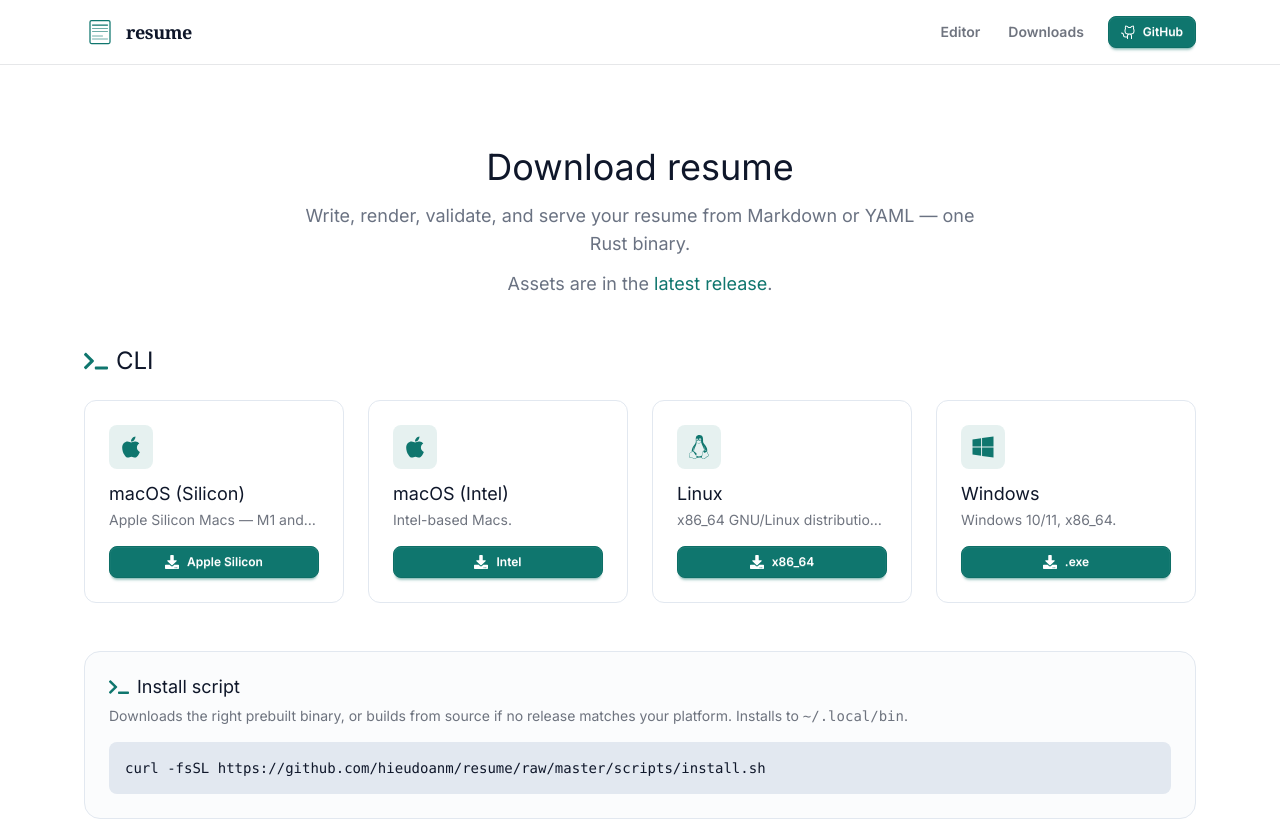
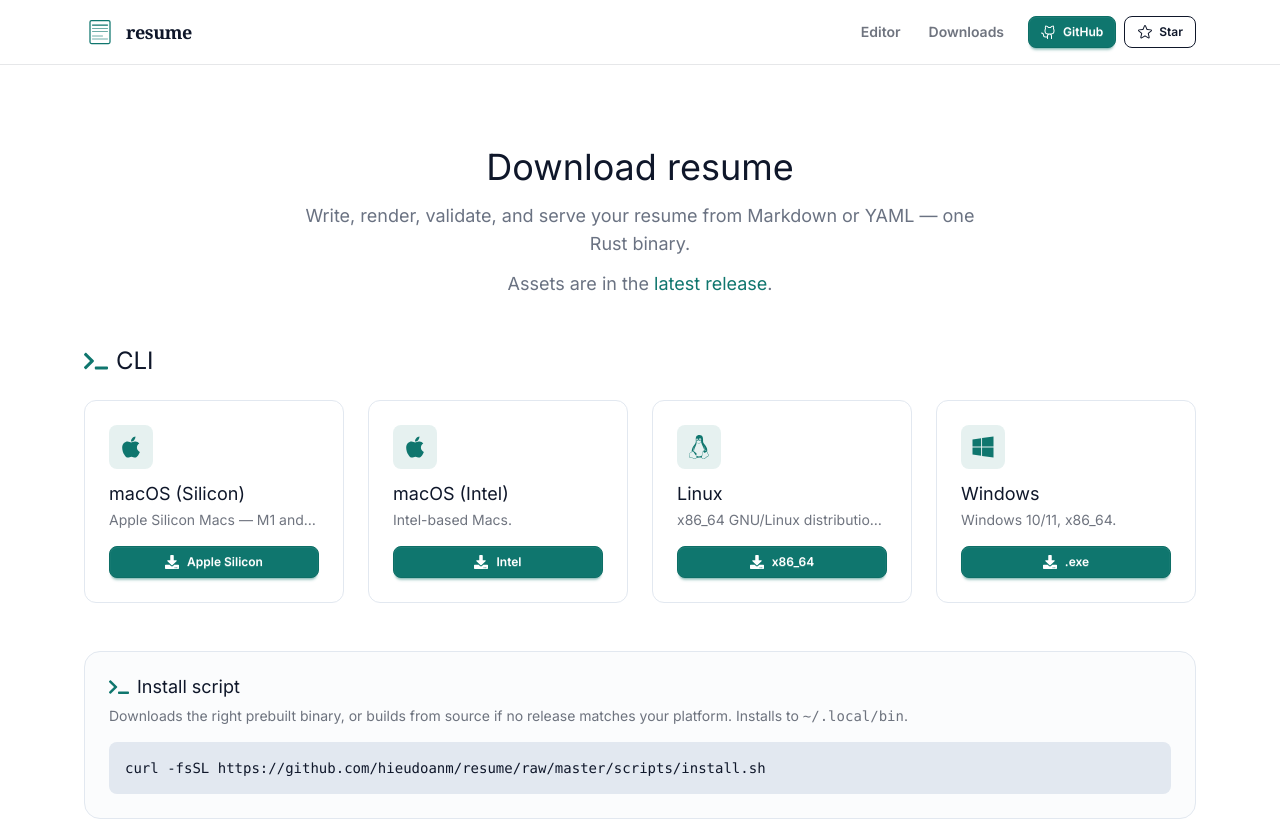
Before and after one commit to hieudoanm/resume, a Next.js app in the folder packages/landing/: page /downloads in a window 1280 px wide. Shown: the top 820 px of the page. Built offline with nearby package versions, Linux system fonts and the light colour scheme.

Commit message:
feat(landing): standardize cta actions and add github star links

```diff
--- a/packages/landing/src/components/molecules/Navbar.tsx
+++ b/packages/landing/src/components/molecules/Navbar.tsx
@@ -3,7 +3,7 @@
 import Link from 'next/link';
 import { useState } from 'react';
 import type { FC, MouseEventHandler } from 'react';
-import { PiGithubLogo } from 'react-icons/pi';
+import { PiGithubLogo, PiStar } from 'react-icons/pi';
 
 export interface NavLink {
   label: string;
@@ -128,6 +128,16 @@ const Navbar: FC<NavbarProps> = ({
             <PiGithubLogo className="h-4 w-4" />
             GitHub
           </a>
+          <a
+            href={githubUrl}
+            target="_blank"
+            rel="noopener noreferrer"
+            className="btn btn-outline btn-sm ml-1 gap-1.5"
+            aria-label={`Star ${name} on GitHub`}
+          >
+            <PiStar className="h-4 w-4" />
+            Star
+          </a>
         </nav>
         <a
           href={githubUrl}
@@ -137,6 +147,15 @@ const Navbar: FC<NavbarProps> = ({
         >
           <PiGithubLogo className="h-4 w-4" />
         </a>
+        <a
+          href={githubUrl}
+          target="_blank"
+          rel="noopener noreferrer"
+          className="btn btn-ghost btn-sm ml-1 gap-1.5 md:hidden"
+          aria-label={`Star ${name} on GitHub`}
+        >
+          <PiStar className="h-4 w-4" />
+        </a>
       </div>
     </header>
   );
```
